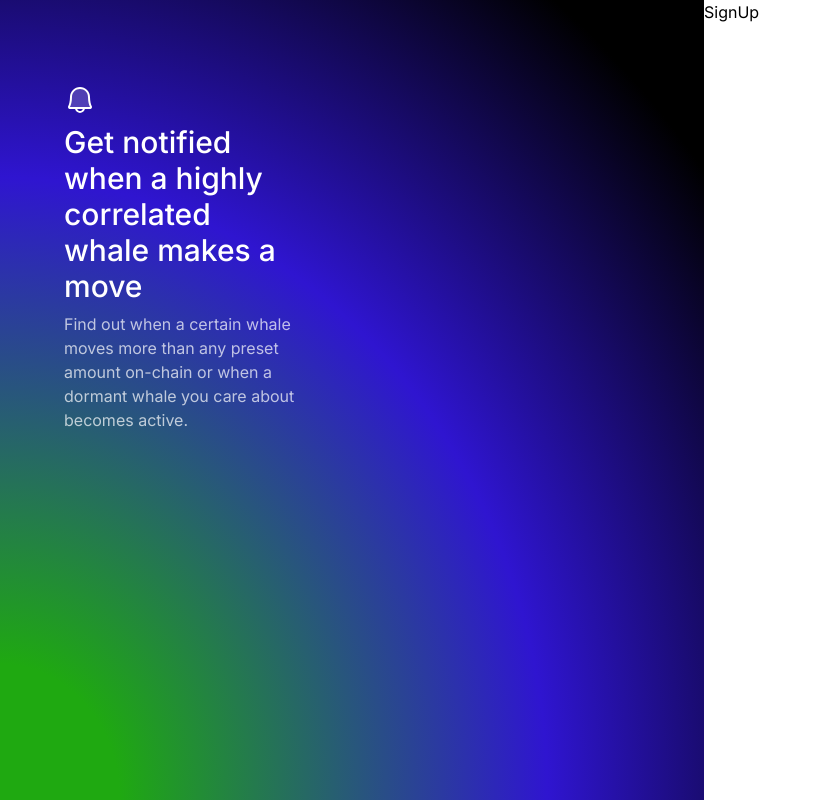
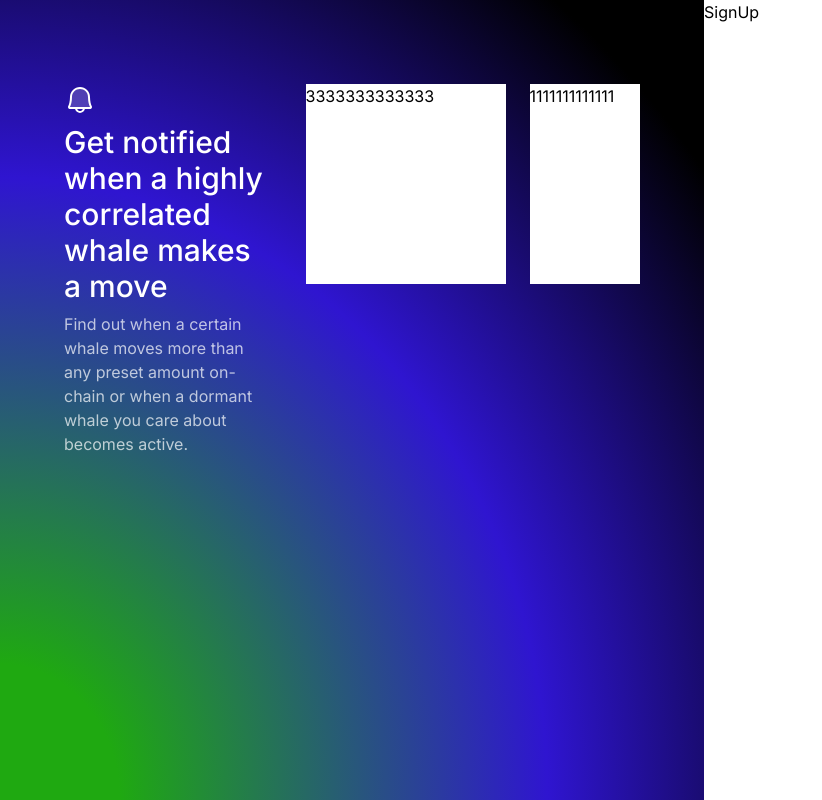
Before and after one commit to priyam125/loch-dashboard, a React (Create React App) app: page / in a window 1280 px wide. Shown: the whole page, without its empty margins (0-822 px from the left). Built offline with nearby package versions, Linux system fonts and the light colour scheme.

Commit message:
basic layout

```diff
--- /dev/null
+++ b/src/components/NotificationCardAddress.js
@@ -0,0 +1,9 @@
+import React from "react";
+
+const NotificationCardAddress = () => {
+  return (
+    <div className="h-[200px] w-[200px] flex bg-white flex-shrink-0">3333333333333</div>
+  );
+};
+
+export default NotificationCardAddress;
--- /dev/null
+++ b/src/components/NotificationCardAlert.jsx
@@ -0,0 +1,7 @@
+import React from "react";
+
+const NotificationCardAlert = () => {
+  return <div className="h-[200px] w-[200px] flex bg-white flex-shrink-0">1111111111111</div>;
+};
+
+export default NotificationCardAlert;
--- /dev/null
+++ b/src/components/NotificationCardTime.jsx
@@ -0,0 +1,9 @@
+import React from 'react'
+
+const NotificationCardTime = () => {
+  return (
+    <div className="h-[200px] w-[200px] flex bg-white flex-shrink-0">NotificationCardTime</div>
+  )
+}
+
+export default NotificationCardTime
--- a/src/pages/Dashboard.jsx
+++ b/src/pages/Dashboard.jsx
@@ -1,7 +1,30 @@
-import React from "react";
+import React, { useEffect, useState } from "react";
 import BellIcon from "../assets/Bell.svg";
+import NotificationCardAddress from "../components/NotificationCardAddress";
+import NotificationCardAlert from "../components/NotificationCardAlert";
+import NotificationCardTime from "../components/NotificationCardTime";
+
+const cards = [
+  <NotificationCardAddress key="address" />,
+  <NotificationCardAlert key="alert" />,
+  <NotificationCardTime key="time" />,
+];
 
 const Dashboard = () => {
+  const [currentCardIndex, setCurrentCardIndex] = useState(0);
+
+  useEffect(() => {
+    const intervalId = setInterval(() => {
+      // Move to the next card
+      setCurrentCardIndex((prevIndex) => (prevIndex + 1) % cards.length);
+    }, 1000); // Adjust the interval as needed (e.g., every 5 seconds)
+
+    return () => {
+      // Clear the interval on component unmount
+      clearInterval(intervalId);
+    };
+  }, []);
+
   return (
     <div id="dashboard-container" className="flex w-screen h-screen">
       <div
@@ -12,11 +35,11 @@ const Dashboard = () => {
             "radial-gradient(at 0% 100%, rgba(31,169,17,6) 12%, rgba(47,21,208,1) 55%, rgba(0,0,0,1) 90%)",
         }}
       >
-        <div id="dashboard-body" className="flex flex-col mt-5">
-          <div id="dashboard-notification" className="flex w-[40%]">
+        <div id="dashboard-body" className="flex flex-col mt-5 w-full">
+          <div id="dashboard-notification" className="flex w-full space-x-10">
             <div
               id="notification-info"
-              className="flex flex-col items-start text-white space-y-2"
+              className="flex flex-col items-start text-white space-y-2 w-[35%] flex-shrink-0"
             >
               <img src={BellIcon} alt="Notification Bell" />
               <div className="text-3xl font-medium">
@@ -26,6 +49,17 @@ const Dashboard = () => {
                 Find out when a certain whale moves more than any preset amount
                 on-chain or when a dormant whale you care about becomes active.
               </div>
+            </div>
+            <div
+              id="notification-carousel"
+              className="flex overflow-hidden space-x-6"
+            >
+              <NotificationCardAddress />
+              <NotificationCardAlert />
+              <NotificationCardTime />
+              <NotificationCardTime />
+              <NotificationCardTime />
+              <NotificationCardTime />
             </div>
           </div>
           <div id="dashboard-whales"></div>
```
